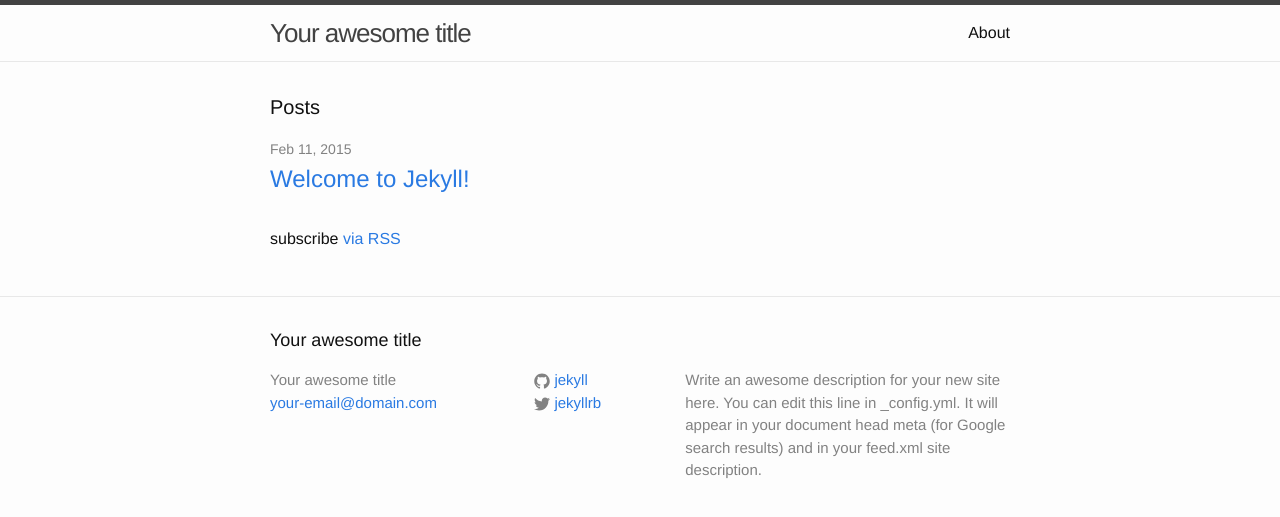
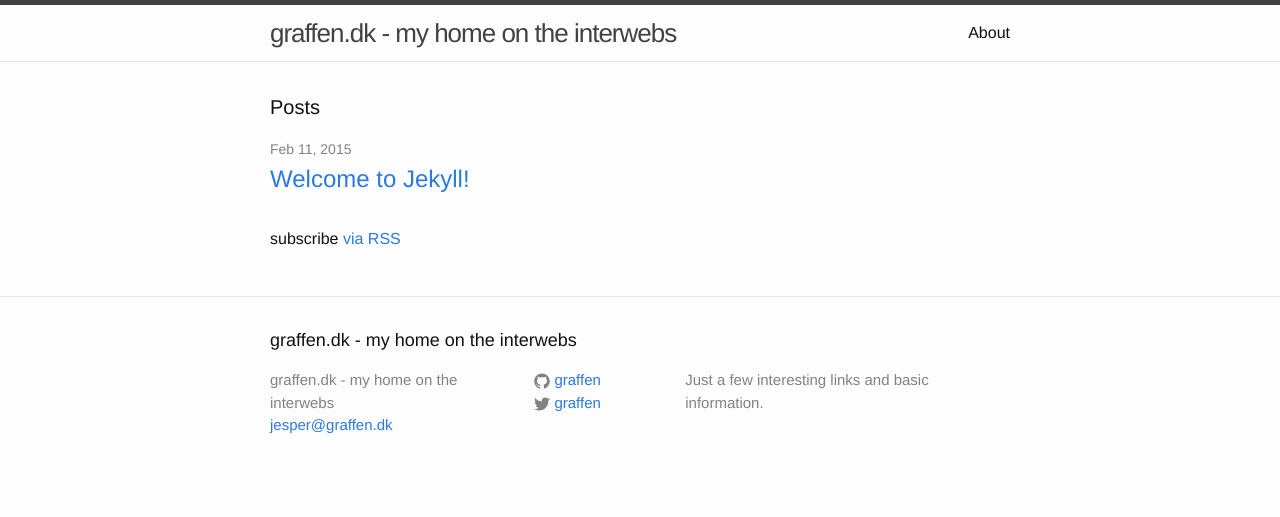
Before and after one commit to graffen/graffen.github.io, a Jekyll site: the page built from index.html, in a window 1280 px wide. Shown: the top 517 px of the page. Built offline with Jekyll 4.4.1, drawn with Linux system fonts in a browser that asks for light colours.

Commit message:
Update metadata

```diff
--- a/_config.yml
+++ b/_config.yml
@@ -1,14 +1,12 @@
 # Site settings
-title: Your awesome title
-email: your-email@domain.com
+title: graffen.dk - my home on the interwebs
+email: jesper@graffen.dk
 description: > # this means to ignore newlines until "baseurl:"
-  Write an awesome description for your new site here. You can edit this
-  line in _config.yml. It will appear in your document head meta (for
-  Google search results) and in your feed.xml site description.
+  Just a few interesting links and basic information.
 baseurl: "" # the subpath of your site, e.g. /blog/
-url: "http://yourdomain.com" # the base hostname & protocol for your site
-twitter_username: jekyllrb
-github_username:  jekyll
+url: "http://graffen.dk" # the base hostname & protocol for your site
+twitter_username: graffen
+github_username:  graffen
 
 # Build settings
 markdown: kramdown
```
